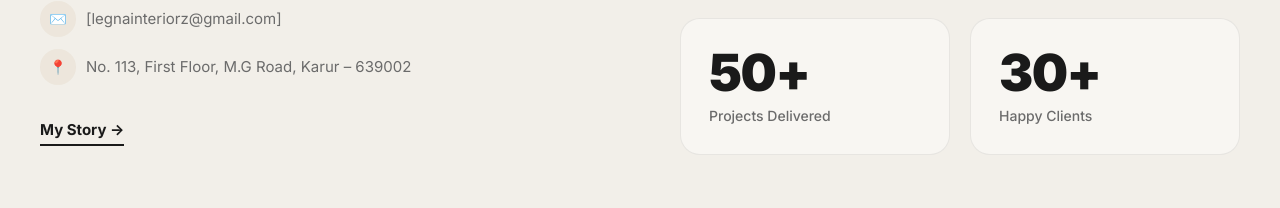
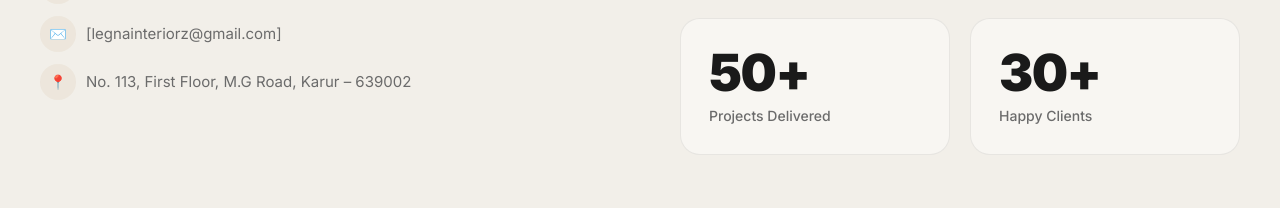
Before and after one commit to Legna-Interiorz/Legna-Interiorz, a React (Vite) app: page / in a window 1280 px wide. Shown: the part 2232-2440 px from the top of the page. Built offline with nearby package versions, Linux system fonts and the light colour scheme.

Commit message:
Update About.jsx

```diff
--- a/src/components/About/About.jsx
+++ b/src/components/About/About.jsx
@@ -76,9 +76,6 @@ export default function About() {
                   Karur – 639002</span>
               </div>
             </div>
-            <a href="#contact" className="about-story-link" onClick={(e) => { e.preventDefault(); document.getElementById('contact')?.scrollIntoView({ behavior: 'smooth' }) }}>
-              My Story →
-            </a>
           </div>
 
           {/* Right: Image + Stats */}
```
